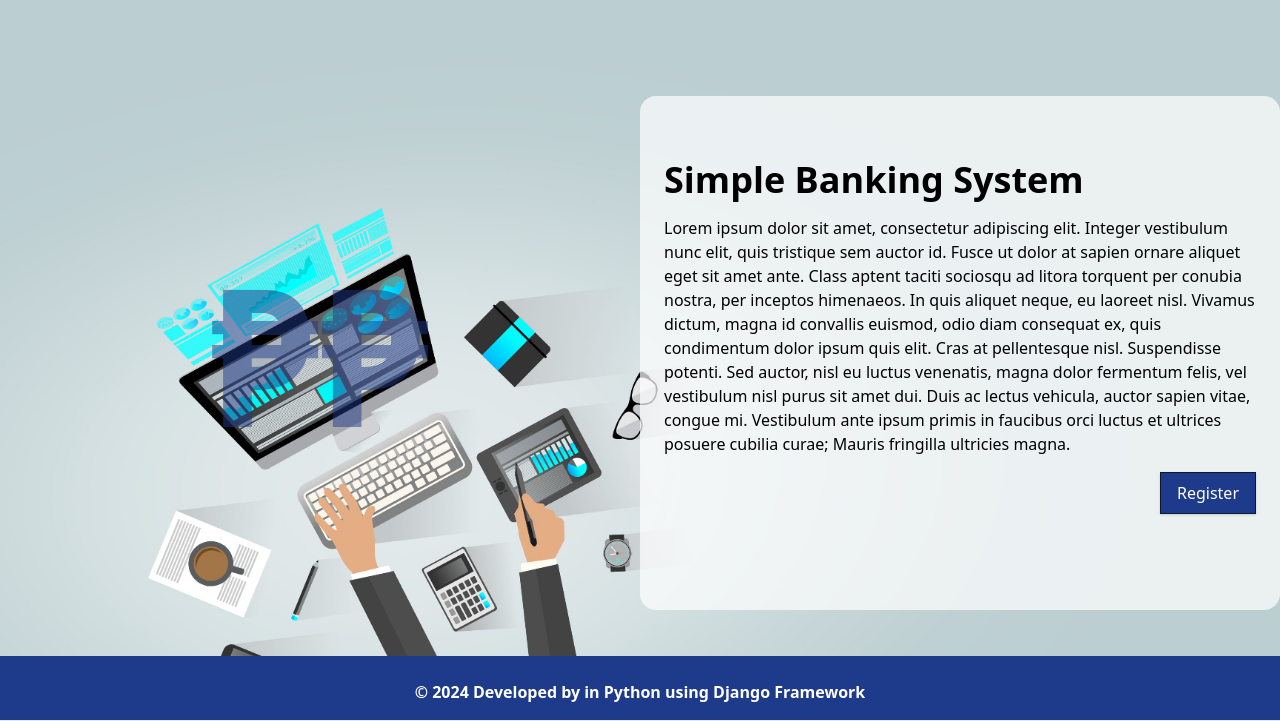
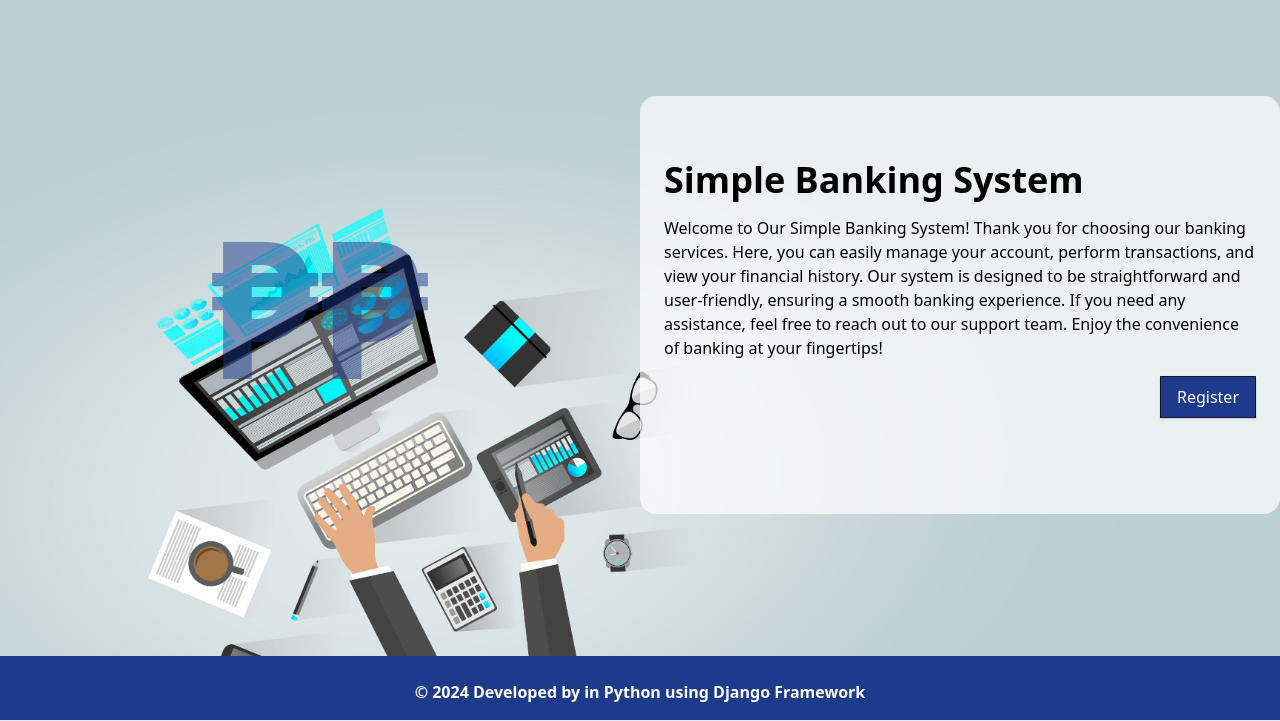
Before and after one commit to Chehekk/MyBank-Django, a Django app: page / in a window 1280 px wide. Shown: the part 78-799 px from the top of the page. Run offline with Django 3.2, Linux system fonts and the light colour scheme; parts of the project's set-up code (start-up, migrations or seed data) failed here and were passed over.

Commit message:
Update index.html

```diff
--- a/templates/core/index.html
+++ b/templates/core/index.html
@@ -7,11 +7,11 @@
     <div class="flex flex-col w-full lg:w-1/2 justify-center items-start pt-12 pb-24 px-6 bg-white rounded-2xl bg-opacity-70">
         <h1 class="font-bold text-4xl my-4">Simple Banking System</h1>
         <p class="leading-normal mb-4">
-            Lorem ipsum dolor sit amet, consectetur adipiscing elit. Integer vestibulum nunc elit, quis tristique sem auctor id. Fusce ut dolor at sapien ornare aliquet eget sit amet ante. Class aptent taciti sociosqu ad litora torquent per conubia nostra, per inceptos
-            himenaeos. In quis aliquet neque, eu laoreet nisl. Vivamus dictum, magna id convallis euismod, odio diam consequat ex, quis condimentum dolor ipsum quis elit. Cras at pellentesque nisl. Suspendisse potenti. Sed auctor, nisl eu luctus venenatis,
-            magna dolor fermentum felis, vel vestibulum nisl purus sit amet dui. Duis ac lectus vehicula, auctor sapien vitae, congue mi. Vestibulum ante ipsum primis in faucibus orci luctus et ultrices posuere cubilia curae; Mauris fringilla ultricies
-            magna.
-
+           Welcome to Our Simple Banking System!
+            Thank you for choosing our banking services.
+            Here, you can easily manage your account, perform transactions, and view your financial history. Our system is
+            designed to be straightforward and user-friendly, ensuring a smooth banking experience. If you need any assistance, feel free to reach out to our support team.
+            Enjoy the convenience of banking at your fingertips!
         </p>
         <div class="flex justify-end w-full">
             <a href="{% url 'accounts:user_registration' %}" class="bg-blue-900 text-white rounded-none hover:bg-white hover:text-blue-900 hover:border-blue-900 shadow hover:shadow-lg py-2 px-4 border border-gray-900 hover:border-transparent">Register</a>
```
